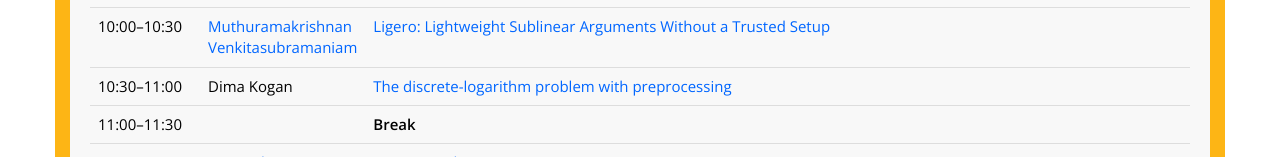
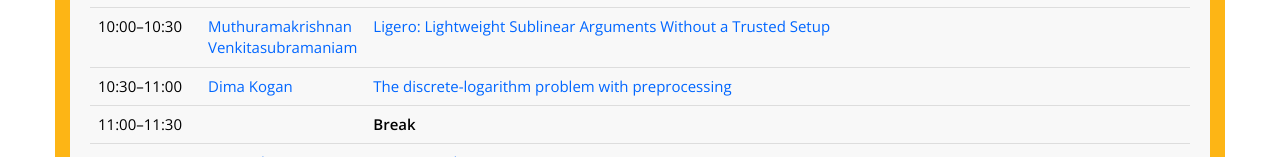
Before and after one commit to bacrypto/bacrypto.github.io, a plain HTML site: page events/bacryptoday-5.html in a window 1280 px wide. Shown: the part 288-445 px from the top of the page. Drawn offline with nearby package versions, Linux system fonts and the light colour scheme; files that its build step writes are made by us from their sources; a web font is replaced by a local one.

Commit message:
Added Dima's website

```diff
--- a/events/bacryptoday-5.html
+++ b/events/bacryptoday-5.html
@@ -86,7 +86,7 @@
 									<td width="10%">10:30&ndash;11:00</td>
 									<td width="15%">
 
-											Dima Kogan
+											<a href="http://www.cs.stanford.edu/~dkogan/" target="_blank">Dima Kogan</a>
 
 									</td>
 									<td>
```
